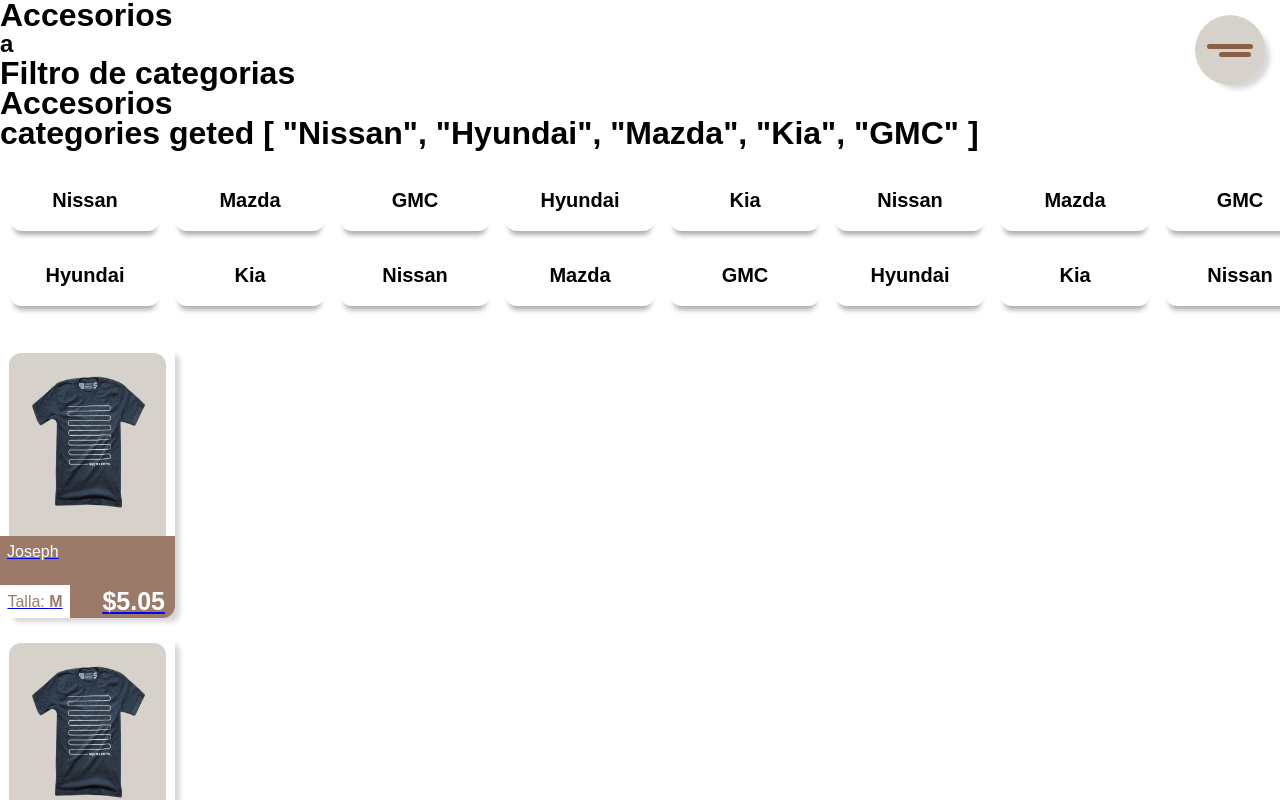
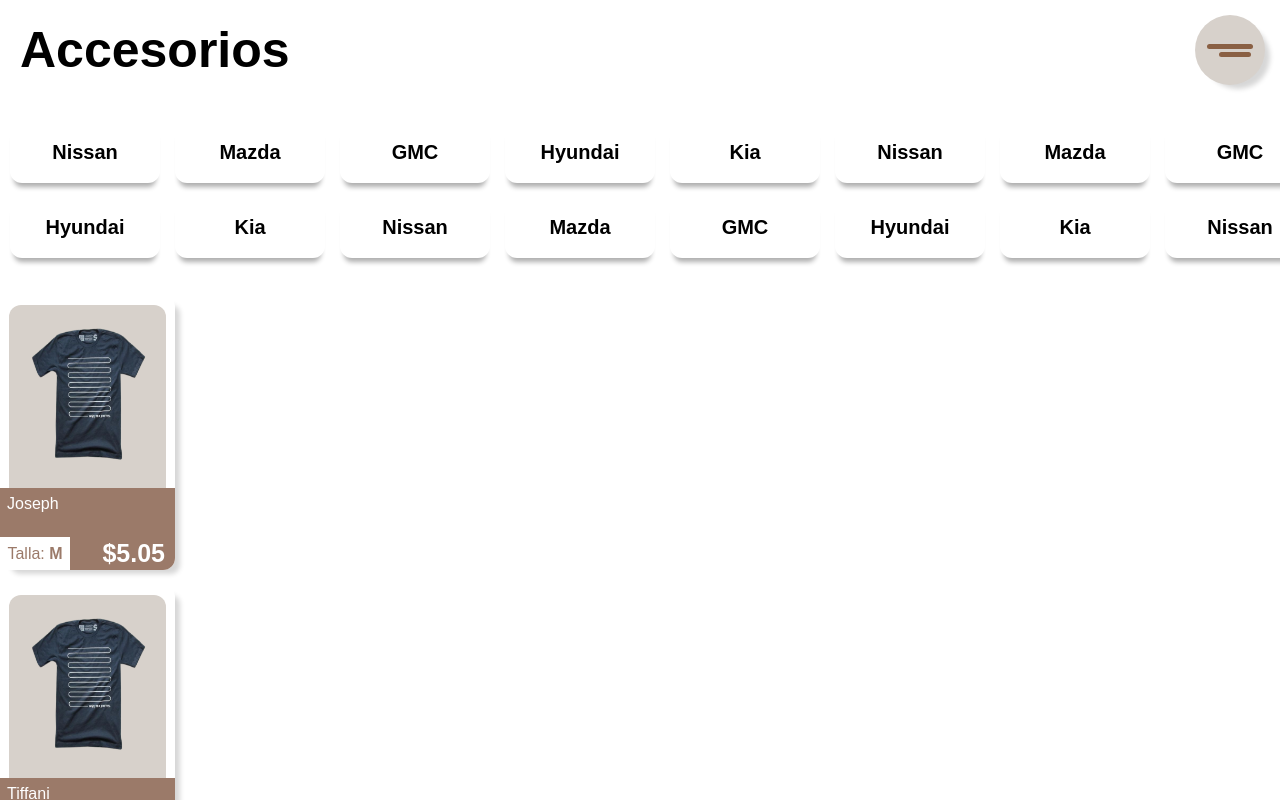
Before and after one commit to KoosCorporation/box-style-vite, a Vue app: page /Products/Accesorios in a window 1280 px wide. Shown: the top 800 px of the page. Built offline with nearby package versions, Linux system fonts and the light colour scheme.

Commit message:
Categories Componet worked
categories component folders created in the scss folder & products page style started

```diff
--- a/src/SCSS/components/_CategoriesComponent.scss
+++ b/src/SCSS/components/_CategoriesComponent.scss
@@ -1,4 +1,5 @@
 @use '../abstract' as *;
+
 .categories__container{
     width: 100vw;
     height: 180px;
--- /dev/null
+++ b/src/SCSS/pages/_ProductsView.scss
@@ -0,0 +1,8 @@
+@use '../abstract' as *;
+
+.ProductsView__Title {
+
+    padding: 35px 20px;
+    font-size: $XL;
+
+}
--- a/src/SCSS/pages/_index.scss
+++ b/src/SCSS/pages/_index.scss
@@ -1 +1,2 @@
 @forward './singleProductView';
+@forward './ProductsView';
--- a/src/components/CategoriesComponent.vue
+++ b/src/components/CategoriesComponent.vue
@@ -1,9 +1,5 @@
 <template>
   <div>
-    <h1>Filtro de categorias</h1>
-    <h1>{{ props.categoryRoute }}</h1>
-    <h1>categories geted {{ categoriesGeted.categoryValues }}</h1>
-
 
     <!-- Categories section -->
     <div class="categories__container">
@@ -36,7 +32,7 @@
 
 
     <div class="CategoriesComponent_products">
-      <router-link
+      <router-link class="router-link"
         :to="`/Products/product/${product.id}`"
         v-for="(product, index) in productsGeted"
         :key="index"
@@ -46,6 +42,8 @@
     </div>
   </div>
 </template>
+
+
 <script lang="ts" setup>
 import { ref } from "vue";
 import { getProducts } from "../stores/products";
--- a/src/views/ProductsView.vue
+++ b/src/views/ProductsView.vue
@@ -1,10 +1,10 @@
 <template >
     <div>
-        <div class="pruebitaa">
-            <h1>{{params.category}}</h1>
-        </div>
+            <h1 class="ProductsView__Title">{{params.category}}</h1>
 
-        <h2>a</h2>
+
+
+
         <CategoriesComponent :categoryRoute = "params.category"/>
     </div>
 </template>
@@ -17,4 +17,7 @@ const params =  useRoute().params
 <style lang="scss" scoped>
     @use '../SCSS/abstract' as *;
 
+
+
+
 </style>
```
Also changed, not shown: src/CSS/main.css (+1 -1 lines), 1 other file (tests, documents, lock files or other folders).
